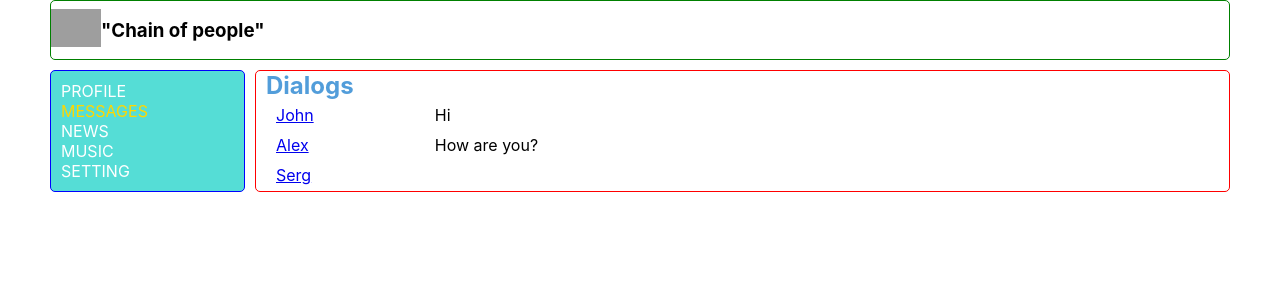
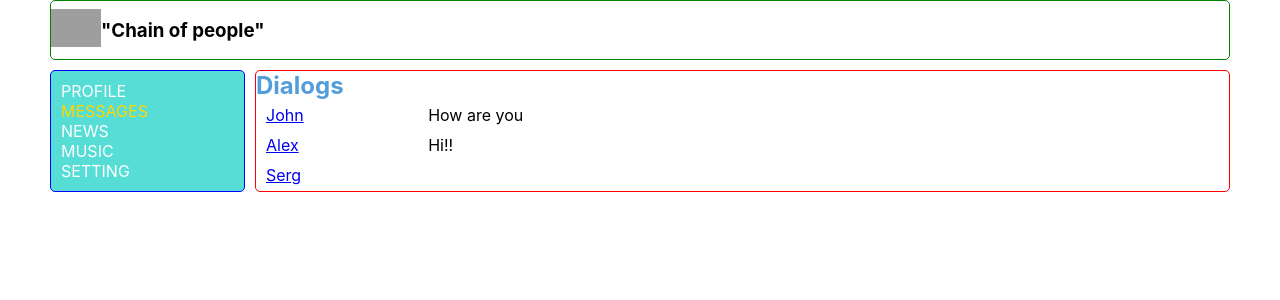
Before and after one commit to SergiiOz/react, a React (Create React App) app in the folder social-network/: page /dialogs in a window 1280 px wide. Shown: the top 300 px of the page. Built offline with nearby package versions, Linux system fonts and the light colour scheme; grey boxes are pictures that could not be loaded.

Commit message:
added components to Profile (ProfileInfo and MyPosts)

```diff
--- a/social-network/src/App.css
+++ b/social-network/src/App.css
@@ -19,7 +19,6 @@
 
 .app-wrapper__content {
   grid-area: content;
-  padding: 0 10px;
   border: 1px solid red;
   border-radius: 5px;
 }
--- a/social-network/src/components/Dialogs/Dialogs.js
+++ b/social-network/src/components/Dialogs/Dialogs.js
@@ -2,26 +2,33 @@ import React from "react";
 import styles from "./Dialogs.module.scss";
 import { NavLink } from "react-router-dom";
 
-const Dialogs = () => {
+const DialogItem = props => {
+  return (
+    <li className={styles.dialog + " " + styles.active}>
+      <NavLink to={`/dialogs/${props.id}`}>{props.name}</NavLink>
+    </li>
+  );
+};
+
+const Message = props => {
+  return <li className={styles.message}>{props.message}</li>;
+};
+
+const Dialogs = props => {
   return (
     <div>
       <h2 className={styles.title}>Dialogs</h2>
 
       <div className={styles.content}>
         <ul className={styles["dialogs-list"]}>
-          <li className={styles.dialog + " " + styles.active}>
-            <NavLink to="/dialogs/1">John</NavLink>
-          </li>
-          <li className={styles.dialog}>
-            <NavLink to="/dialogs/2">Alex</NavLink>
-          </li>
-          <li className={styles.dialog}>
-            <NavLink to="/dialogs/3">Serg</NavLink>
-          </li>
+          <DialogItem id="1" name="John" />
+          <DialogItem id="2" name="Alex" />
+          <DialogItem id="3" name="Serg" />
         </ul>
+
         <ul className={styles["messages-list"]}>
-          <li className={styles.message}>Hi</li>
-          <li className={styles.message}>How are you?</li>
+          <Message message="How are you" />
+          <Message message="Hi!!" />
         </ul>
       </div>
     </div>
--- a/social-network/src/components/Profile/MyPosts/MyPosts.js
+++ b/social-network/src/components/Profile/MyPosts/MyPosts.js
@@ -6,7 +6,7 @@ const MyPosts = porps => {
   return (
     <div>
       <div className={styles.text}>
-        <p>My posts:</p>
+        <h3>My posts:</h3>
         <textarea></textarea>
         <br />
         <button>Add post</button>
--- a/social-network/src/components/Profile/Profile.js
+++ b/social-network/src/components/Profile/Profile.js
@@ -1,6 +1,7 @@
 import React from "react";
 import styles from "./Profile.module.scss";
 import MyPosts from "./MyPosts/MyPosts";
+import ProfileInfo from "./ProfileInfo/ProfileInfo";
 
 const Profile = () => {
   return (
@@ -11,21 +12,13 @@ const Profile = () => {
           alt="poster"
         />
       </div>
+      <div className={styles["profile__wrapper"]}>
+        {/* Profile */}
+        <ProfileInfo />
 
-      {/* Profile */}
-      <div className={styles["profile__data"]}>
-        <div className={styles["profile__avatar"]}>
-          <img
-            src="https://greendestinations.org/wp-content/uploads/2019/05/avatar-exemple.jpg"
-            alt="profile"
-          />
-        </div>
-
-        <div className={styles["profile__description"]}>Description</div>
+        {/* Post form */}
+        <MyPosts />
       </div>
-
-      {/* Post form */}
-      <MyPosts />
     </div>
   );
 };
--- a/social-network/src/components/Profile/Profile.module.scss
+++ b/social-network/src/components/Profile/Profile.module.scss
@@ -1,18 +1,9 @@
 .profile {
   &__poster {
-    max-width: 700px;
+    max-width: 900px;
   }
 
-  &__avatar {
-    max-width: 200px;
-  }
-
-  &__data {
-    display: flex;
-  }
-
-  &__description {
-    flex: 1 1 auto;
-    padding: 0 10px;
+  &__wrapper {
+    padding: 10px;
   }
 }
--- /dev/null
+++ b/social-network/src/components/Profile/ProfileInfo/ProfileInfo.js
@@ -0,0 +1,19 @@
+import React from "react";
+import styles from "./ProfileInfo.module.scss";
+
+const ProfileInfo = () => {
+  return (
+    <div className={styles["profile__info"]}>
+      <div className={styles["profile__avatar"]}>
+        <img
+          src="https://greendestinations.org/wp-content/uploads/2019/05/avatar-exemple.jpg"
+          alt="profile"
+        />
+      </div>
+
+      <div className={styles["profile__description"]}>Description</div>
+    </div>
+  );
+};
+
+export default ProfileInfo;
--- /dev/null
+++ b/social-network/src/components/Profile/ProfileInfo/ProfileInfo.module.scss
@@ -0,0 +1,12 @@
+.profile__avatar {
+  max-width: 200px;
+}
+
+.profile__info {
+  display: flex;
+}
+
+.profile__description {
+  flex: 1 1 auto;
+  padding: 0 10px;
+}
```
